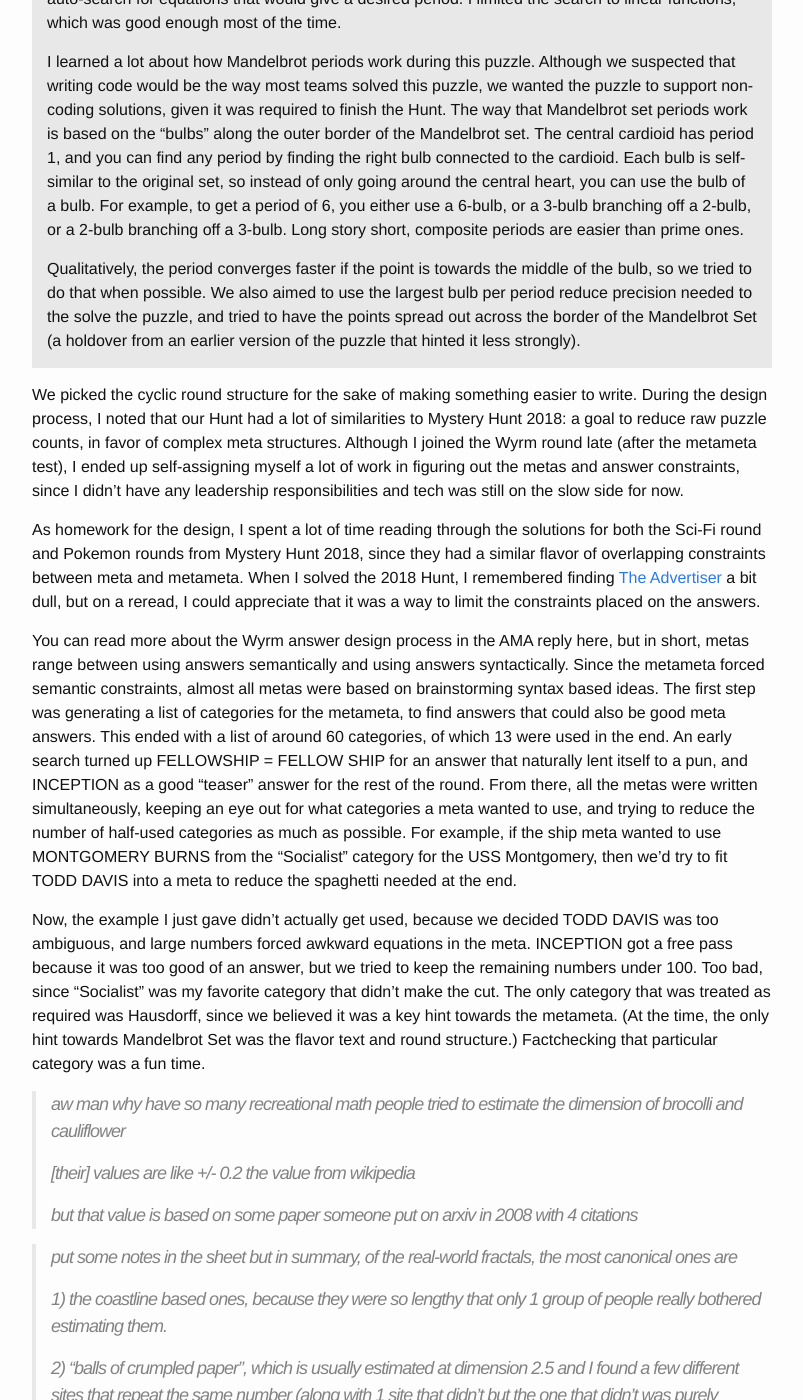
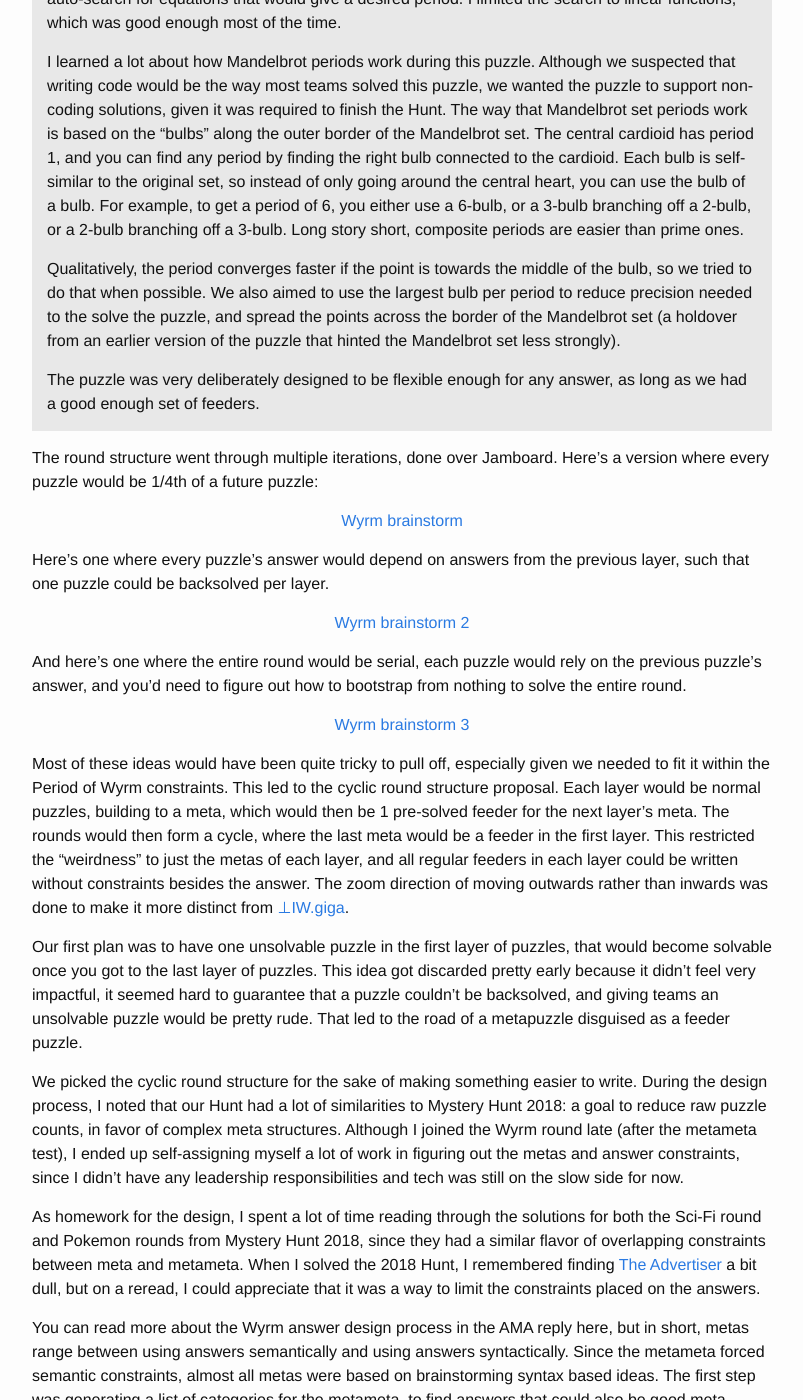
Before and after one commit to alexirpan/alexirpan.github.io, a Jekyll site: the page built from _posts/2023-02-06-mh-2023.markdown, in a window 1280 px wide and 1400 px high, scrolled down 13074 px. Shown: the whole window, without its empty margins (238-1041 px from the left). Built offline with Jekyll 4.4.1, drawn with Linux system fonts in a browser that asks for light colours; nearby versions of some CDN libraries; formulas are drawn with MathJax 3.

Commit message:
Saving image changes

```diff
--- a/_posts/2023-02-06-mh-2023.markdown
+++ b/_posts/2023-02-06-mh-2023.markdown
@@ -590,10 +590,47 @@
 
 Qualitatively, the period converges faster if the point is towards the middle of the bulb, so
 we tried to do that when possible.
-We also aimed to use the largest bulb per period reduce precision needed to the solve the puzzle,
-and tried to have the points spread out across the border of the Mandelbrot Set (a holdover from
-an earlier version of the puzzle that hinted it less strongly).
+We also aimed to use the largest bulb per period to reduce precision needed to the solve the puzzle,
+and spread the points across the border of the Mandelbrot set (a holdover from
+an earlier version of the puzzle that hinted the Mandelbrot set less strongly).
+
+The puzzle was very deliberately designed to be flexible enough for any answer, as long as we
+had a good enough set of feeders.
 </div>
+
+The round structure went through multiple iterations, done over Jamboard. Here's a version where
+every puzzle would be 1/4th of a future puzzle:
+
+[Wyrm brainstorm](/public/mh-2023/Inset Jam 6.png)
+{: .centered }
+
+Here's one where every puzzle's answer would depend on answers from the previous layer,
+such that one puzzle could be backsolved per layer.
+
+[Wyrm brainstorm 2](/public/mh-2023/Inset Jam 3.png)
+{: .centered }
+
+And here's one where the entire round would be serial, each puzzle would rely on the
+previous puzzle's answer, and you'd need to figure out how to bootstrap from nothing to solve
+the entire round.
+
+[Wyrm brainstorm 3](/public/mh-2023/inset_jam_line.png)
+{: .centered }
+
+Most of these ideas would have been quite tricky to pull off, especially given we needed to
+fit it within the Period of Wyrm constraints. This led to the cyclic round structure proposal.
+Each layer would be normal puzzles, building to a meta, which would then be 1 pre-solved feeder
+for the next layer's meta. The rounds would then form a cycle, where the last meta would be a feeder
+in the first layer. This restricted the "weirdness"
+to just the metas of each layer, and all regular feeders in each layer could be written without
+constraints besides the answer. The zoom direction of moving outwards rather than inwards was
+done to make it more distinct from [⊥IW.giga](https://puzzles.mit.edu/2021/round/giga/).
+
+Our first plan was to have one unsolvable puzzle in the first layer of puzzles, that would
+become solvable once you got to the last layer of puzzles. This idea got discarded pretty
+early because it didn't feel very impactful, it seemed hard to guarantee that a puzzle couldn't
+be backsolved, and giving teams an unsolvable puzzle would be pretty rude. That led to the
+road of a metapuzzle disguised as a feeder puzzle.
 
 We picked the cyclic round structure for the sake of making something easier to write. During
 the design process, I noted that our Hunt had a lot of similarities to Mystery Hunt 2018:
```
Also changed, not shown: public/mh-2023/inset_jam_line.png (renamed from public/mh-2023/screenshot-jamboard.google.com-2023.02.13-23_24_40.png).
